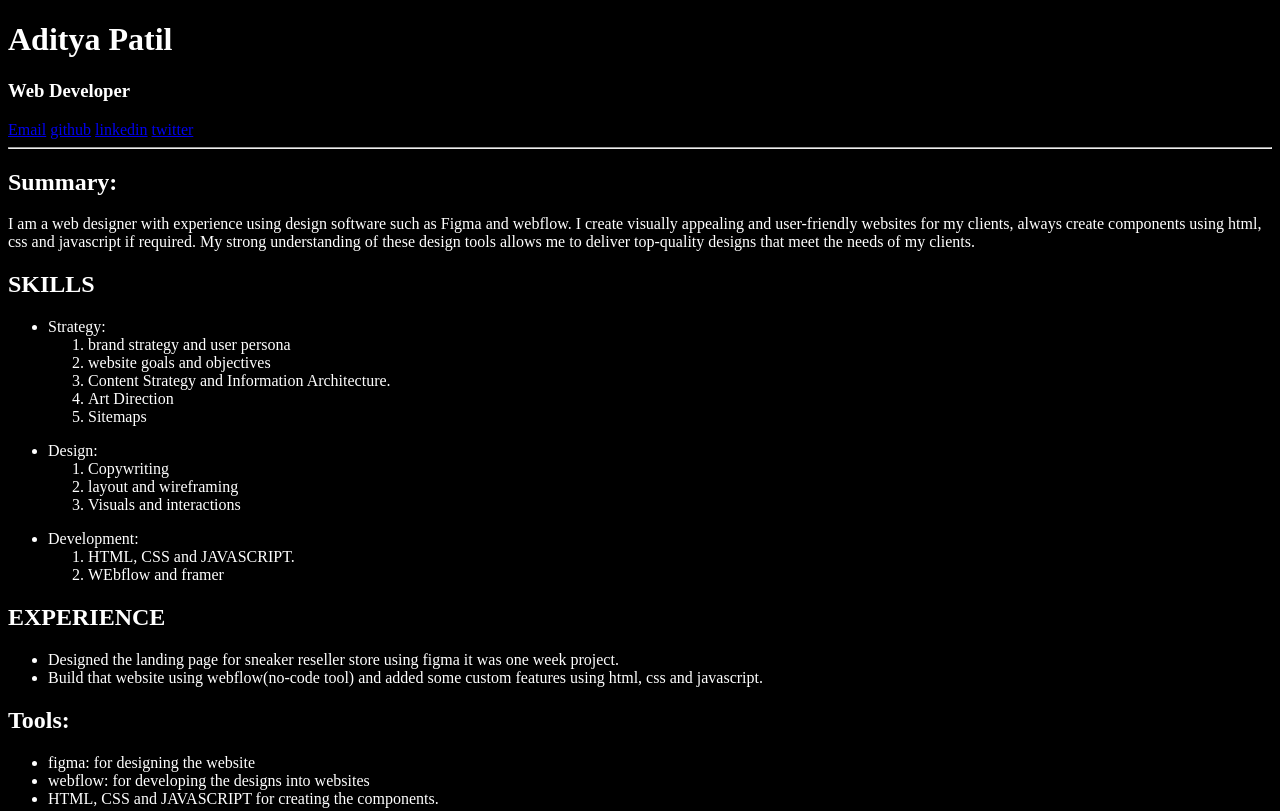
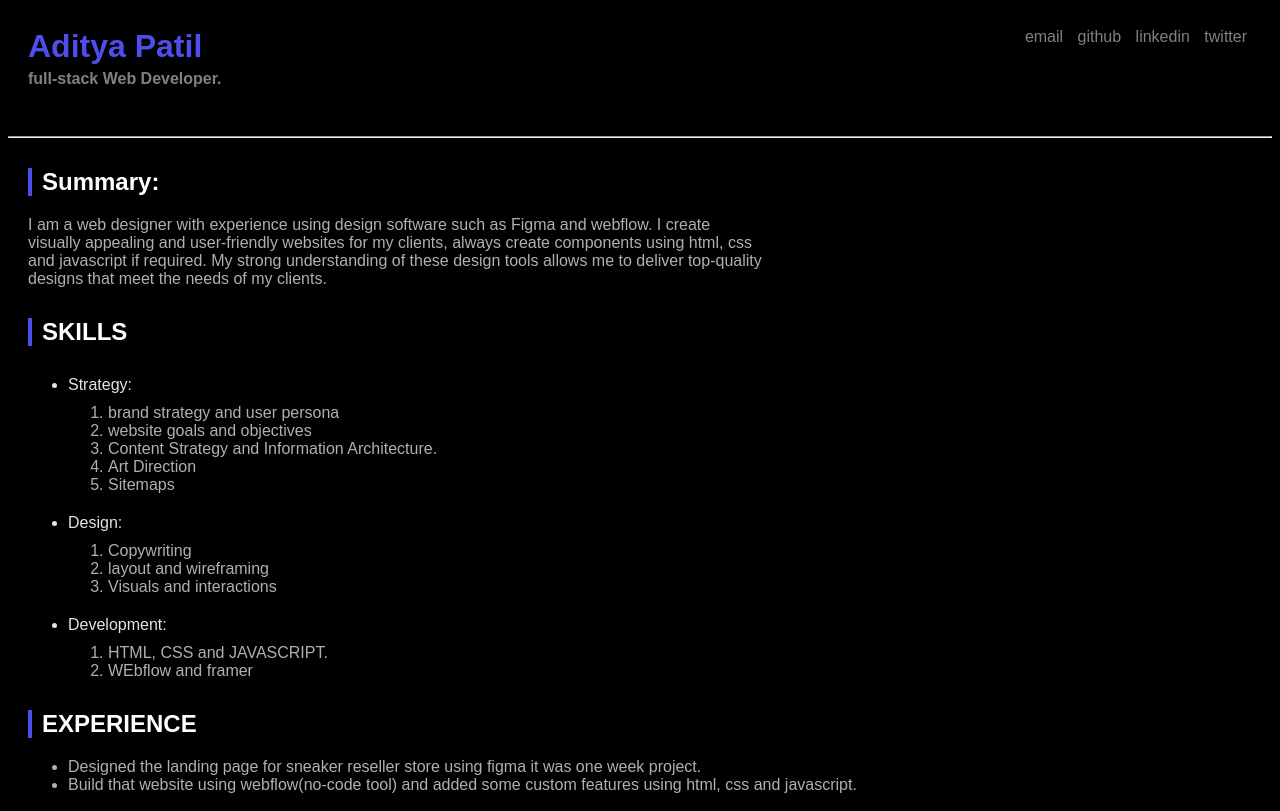
Before and after one commit to AdityaPatil8012/resume, a plain HTML site: page index.html in a window 1280 px wide. Shown: the top 811 px of the page. Drawn offline with Linux system fonts and the light colour scheme.

Commit message:
improve the design
Added the CSS styles and improved the looks

```diff
--- a/index.html
+++ b/index.html
@@ -13,17 +13,17 @@
         Aditya Patil
       </h1>
       <h3>
-        Web Developer
+        full-stack Web Developer.
       </h3>
-
+    </div>
       <div class="contact">
-        <a href="mailto:aadityapatil8012@gmail.com">Email</a>
-        <a href="https://github.com/AdityaPatil8012">github</a>
-        <a href="https://www.linkedin.com/in/adityapatil8012/">linkedin</a>
-        <a href="https://twitter.com/Aditya80127677">twitter</a>
+        <a class="connect" href="mailto:aadityapatil8012@gmail.com">email</a>
+        <a class="connect"  href="https://github.com/AdityaPatil8012">github</a>
+        <a class="connect"  href="https://www.linkedin.com/in/adityapatil8012/">linkedin</a>
+        <a class="connect"  href="https://twitter.com/Aditya80127677">twitter</a>
       </div>
 
-    </div>
+
   </header>
   <hr>
   <main>
@@ -31,7 +31,7 @@
       <h2>
         Summary:
       </h2>
-      <p>
+      <p class="summary-content">
         I am a web designer with experience using design software such as Figma and webflow.
         I create visually appealing and user-friendly websites for my clients, always create
         components using html, css and javascript if required. My strong understanding of these design tools allows me to deliver
@@ -41,7 +41,7 @@
     <section class="skills">
       <h2>SKILLS</h2>
       <ul>
-        <li>
+        <li class="bullet-point">
           Strategy:
         </li>
           <ol>
@@ -64,7 +64,7 @@
 
       </ul>
       <ul>
-        <li>
+        <li class="bullet-point">
           Design:
         </li>
         <ol>
@@ -80,7 +80,7 @@
         </ol>
       </ul>
       <ul>
-        <li>
+        <li class="bullet-point">
           Development:
         </li>
         <ol>
@@ -135,10 +135,5 @@
       </ul>
     </section>
   </main>
-  <footer>
-    <P>
-
-    </P>
-  </footer>
 </body>
 </html>
--- a/style.css
+++ b/style.css
@@ -1,8 +1,75 @@
 body{
+  font-family: Arial;
   color: white;
   background-color: black;
+  padding-bottom: 50px;
+}
+
+h3, h2, h1{
+  padding: 0px;
+  margin: 0px;
 }
 p{
   padding: 0px;
   margin: 0px;
 }
+
+a{
+  color: white;
+  text-decoration: none;
+}
+ul{
+  margin: 0px;
+}
+
+header{
+  padding: 20px 20px 40px 20px;
+  display: flex;
+  justify-content: space-between;
+}
+
+h1{
+  color: #4E4FEB;
+  margin-bottom: 5px;
+  font-weight: bold;
+}
+
+h2{
+  color: white;
+  margin: 30px 0px 20px 0px;
+  padding-left: 10px;
+  border-left: 4px solid #4E4FEB;
+}
+
+h3{
+  color: grey;
+  font-size: medium;
+}
+.connect{
+  margin: 0px 5px;
+  color: grey;
+  transition: color 0.25s;
+}
+
+.connect:hover{
+  color: white;
+}
+
+main{
+  padding: 0px 20px 0px 20px;
+}
+
+ul{
+  color: #b0b0b0;
+}
+
+.summary-content{
+  width: 60%;
+  color: #b0b0b0;
+}
+
+.bullet-point{
+  color: #e4e4e4;
+  padding: 10px 0px 10px 0px;
+  margin-top: 10px;
+}
```
